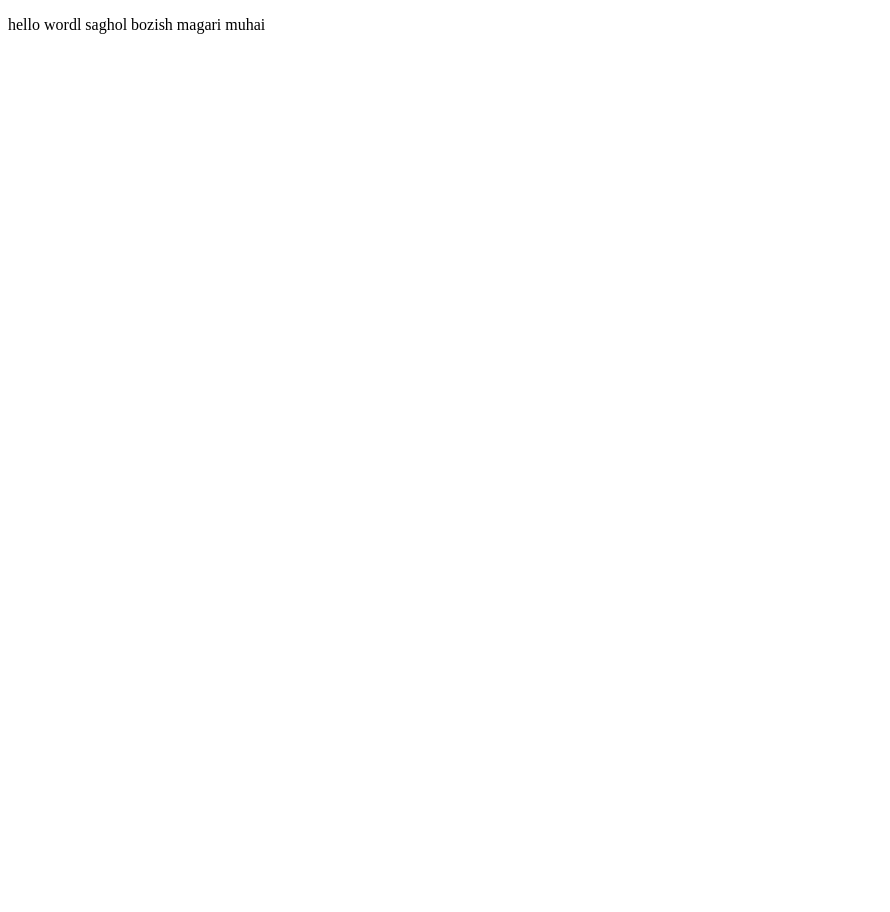
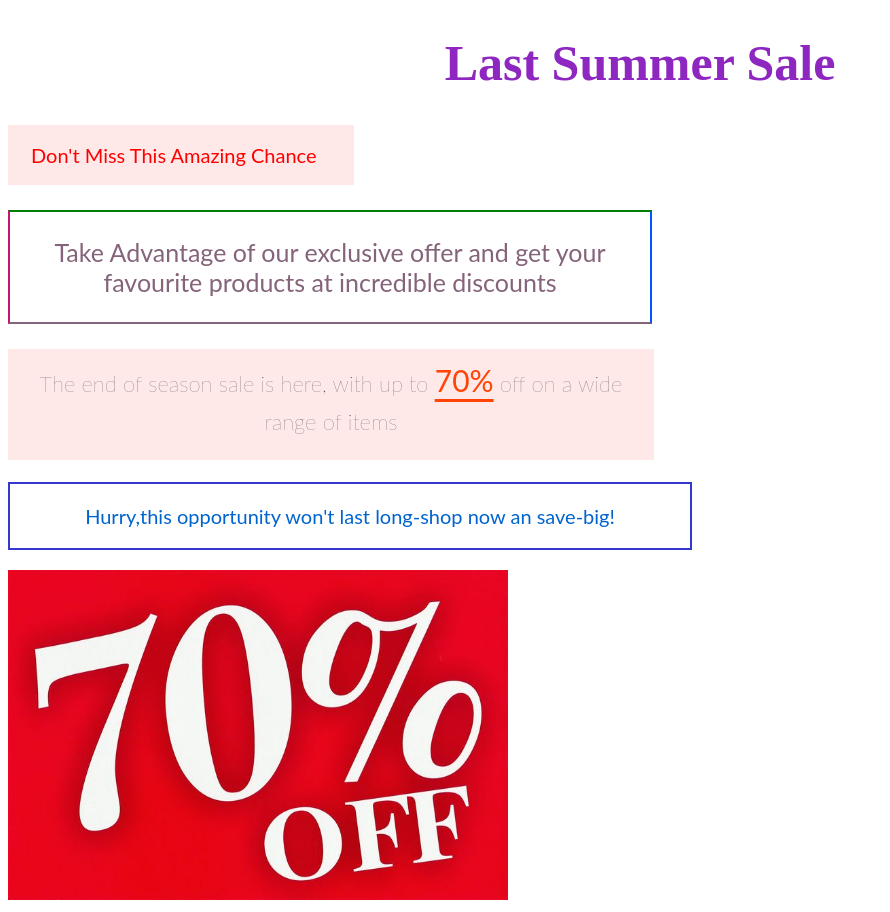
Before and after one commit to giogocadze/css1-1, a plain HTML site: page index.html in a window 1280 px wide. Shown: the whole page, without its empty margins (0-890 px from the left). Before the commit the page ends 800 px from the top, so only its background shows below. Drawn offline with Linux system fonts and the light colour scheme.

Commit message:
update css and html

```diff
--- /dev/null
+++ b/css/style.css
@@ -0,0 +1,94 @@
+h1 {
+    color: #8E26C0;
+    font-family: "JetBrains Mono";
+    font-size: 50px;
+    font-style: normal;
+    font-weight: 800;
+    line-height: normal;
+    text-transform: capitalize;
+    text-align: center;
+}
+
+#Chance {
+    color: #F00;
+    font-family: Lato;
+    font-size: 20px;
+    font-style: normal;
+    font-weight: 400;
+    line-height: normal;
+    border: solid #FFE8E8;
+    align-items: center;
+    display: flex;
+    width: 300px;
+    padding: 15px 20px;
+    align-items: center;
+    gap: 20x;
+    background-color: #FFE8E8;
+}
+
+#advantage {
+    color: #85647B;
+    font-family: Lato;
+    font-size: 25px;
+    font-style: normal;
+    font-weight: 400;
+    line-height: normal;
+    border-left: 2px solid #C11574;
+    border-right: 2px solid #05F;
+    background: #FFF;
+    border-top: 2px solid green;
+    border-bottom: 2px solid #85647B;
+    align-items: center;
+    width: 580px;
+    padding: 25px 30px;
+    text-align: center;
+}
+
+#Sale {
+    color: #414651;
+    width: 600px;
+    height: 85px;
+    font-family: lato;
+    font-weight: 200;
+    font-size: 22px;
+    line-height: 38.4px;
+    text-align: center;
+    border: solid #FFE8E8;
+    align-items: center;
+    text-align: center;
+    background-color: #FFE8E8;
+    padding: 10px 20px;
+}
+
+#span {
+    color: #FF4405;
+    font-family: Lato;
+    font-size: 30px;
+    font-style: normal;
+    font-weight: 400;
+    line-height: normal;
+    text-decoration-line: underline;
+    text-decoration-style: solid;
+    text-decoration-skip-ink: auto;
+    text-decoration-thickness: auto;
+    text-underline-offset: auto;
+    text-underline-position: from-font;
+}
+#Hurry{
+    color: #0064CE;
+text-align: center;
+font-family: Lato;
+font-size: 20px;
+font-style: normal;
+font-weight: 400;
+line-height: normal;
+border: 2px solid #3538CD;
+width: 600px;
+padding: 20px 40px;
+align-items: center;
+gap: 10px;
+}
+#Photo{
+    width: 500px;
+height: 330px;
+ }
--- a/index.html
+++ b/index.html
@@ -1,12 +1,38 @@
 <!DOCTYPE html>
 <html lang="en">
+
 <head>
     <meta charset="UTF-8">
     <meta name="viewport" content="width=device-width, initial-scale=1.0">
-    <title>Document</title>
+    <title>CSS1-1</title>
+    <link rel="stylesheet" href="./css/style.css">
+
 </head>
+
+
 <body>
-    <p>hello wordl saghol bozish magari muhai</p>
+    <header>
+        <h1>Last summer Sale</h1>
+    </header>
+    <main>
+        <div>
+            <p id="Chance">Don't Miss This Amazing Chance</p>
+        </div>
+        <p id="advantage">Take Advantage of our exclusive offer and get your favourite products at incredible discounts
+        </p>
+        <p id="Sale">The end of season sale is here, with up to <span id="span">70%</span> off on a wide range of items
+        </p>
+        <article>
+            <p id="Hurry">Hurry,this opportunity won't last long-shop now an save-big!</p>
+        </article>
+        <img src="image/4bc9cd5c5d4f8388ba667ec6aa1930ae.png" alt="70%OFF" id="Photo">
+
+
+    </main>
+
+
+
 
 </body>
+
 </html>
```
Also changed, not shown: image/4bc9cd5c5d4f8388ba667ec6aa1930ae.png (added).
